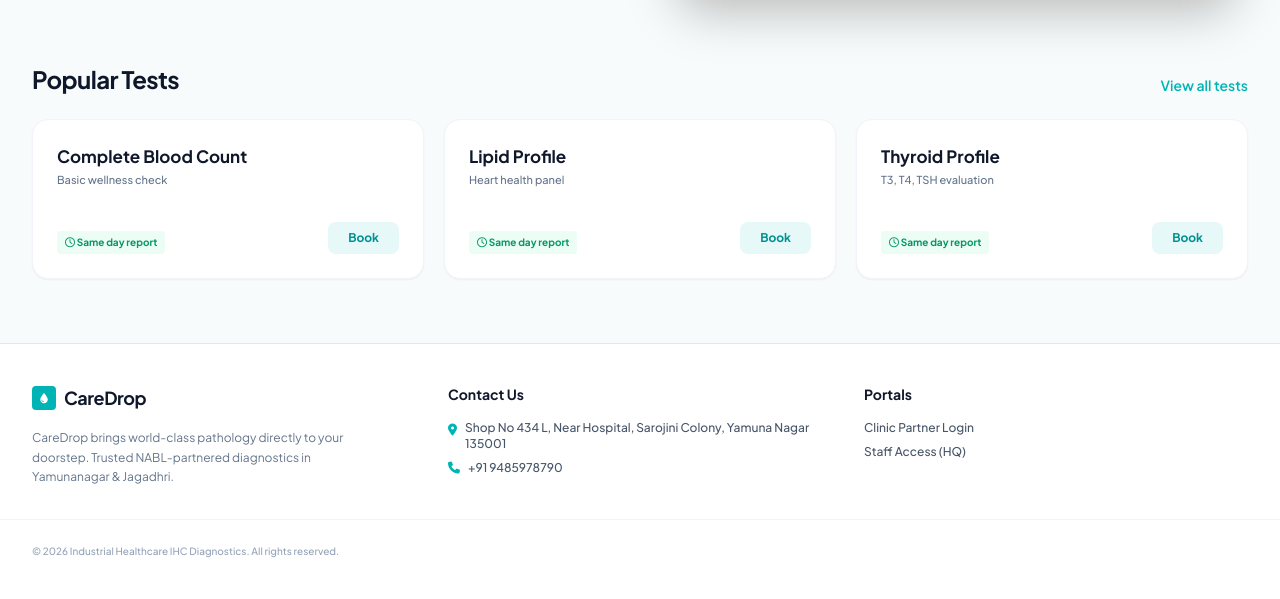
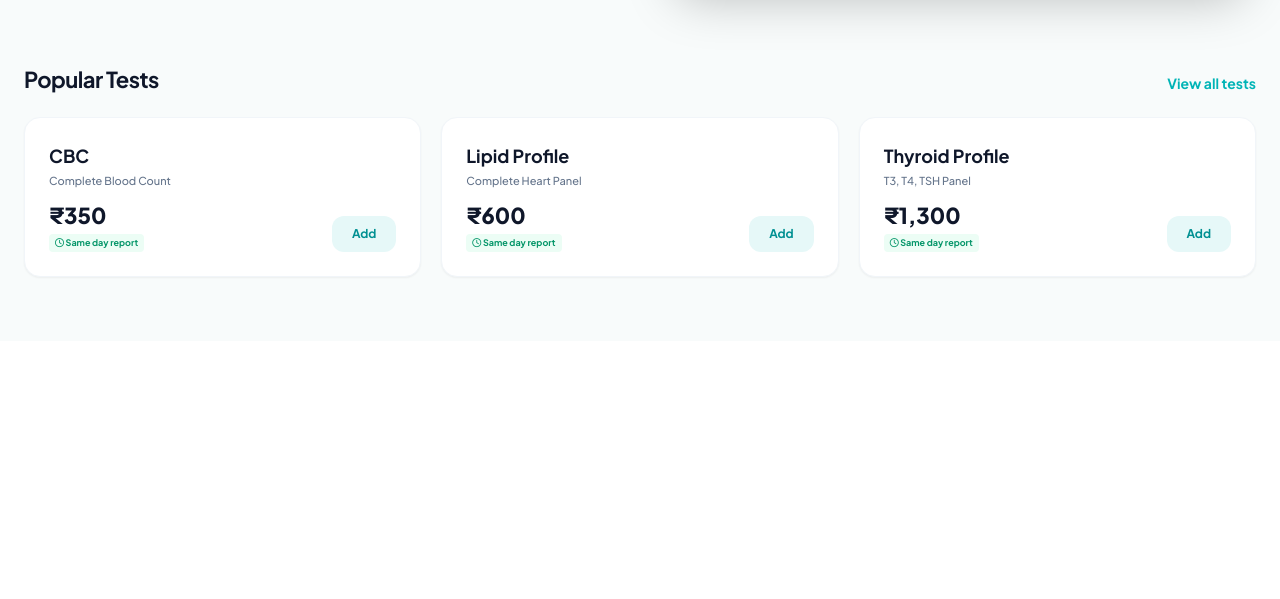
Before and after one commit to lab81617-del/caredrop-website, a Flask app: page / in a window 1280 px wide. Shown: the part 617-1216 px from the top of the page. After the commit the page ends 895 px from the top, so only its background shows below. Run offline with Flask 3, Linux system fonts and the light colour scheme; some libraries are stand-ins or nearby versions.

Commit message:
Update index.html

```diff
--- a/templates/index.html
+++ b/templates/index.html
@@ -12,166 +12,131 @@
             theme: {
                 extend: {
                     fontFamily: { sans: ['"Plus Jakarta Sans"', 'sans-serif'] },
-                    colors: { brand: { 50: '#E6F8F8', 100: '#CCF1F1', 500: '#00B4B6', 600: '#009092', 900: '#003637' } }
+                    colors: { brand: { 50: '#E6F8F8', 500: '#00B4B6', 600: '#009092', 900: '#003637' } }
                 }
             }
         }
     </script>
-    <style>
-        .hide-scrollbar::-webkit-scrollbar { display: none; }
-        .hide-scrollbar { -ms-overflow-style: none; scrollbar-width: none; }
-    </style>
 </head>
 <body class="bg-[#F8FBFB] text-slate-900 font-sans antialiased pb-20 md:pb-0 flex flex-col min-h-screen">
 
     <!-- Top Navigation -->
     <header class="bg-white sticky top-0 z-50 shadow-[0_2px_10px_rgba(0,0,0,0.03)] w-full">
-        <div class="max-w-7xl mx-auto px-4 md:px-8 h-[72px] flex items-center justify-between">
+        <div class="max-w-7xl mx-auto px-6 h-[72px] flex items-center justify-between">
             <a href="/" class="flex items-center gap-2">
-                <div class="w-8 h-8 rounded bg-brand-500 flex items-center justify-center text-white shadow-sm"><i class="fa-solid fa-droplet text-sm"></i></div>
-                <span class="text-2xl font-bold tracking-tight text-slate-900">CareDrop</span>
+                <div class="w-8 h-8 rounded bg-brand-500 flex items-center justify-center text-white"><i class="fa-solid fa-droplet text-sm"></i></div>
+                <span class="text-[22px] font-bold tracking-tight text-slate-900">CareDrop</span>
             </a>
 
             <div class="hidden md:flex items-center gap-8 font-semibold text-sm text-slate-600">
-                <a href="/tests" class="hover:text-brand-500 transition">Book Test</a>
-                <a href="https://wa.me/919485978790" target="_blank" class="hover:text-brand-500 transition">WhatsApp Us</a>
+                <a href="/tests" class="hover:text-brand-500 transition">Tests</a>
+                <a href="/tests" class="hover:text-brand-500 transition">Packages</a>
+                <a href="https://wa.me/919485978790" class="hover:text-brand-500 transition">Contact</a>
             </div>
 
-            <a href="/login" class="bg-brand-50 hover:bg-brand-100 text-brand-600 px-6 py-2 rounded-full font-bold transition text-sm border border-brand-200">
-                Patient Login
+            <a href="/login" class="bg-brand-500 hover:bg-brand-600 text-white px-6 py-2 rounded-full font-bold transition text-sm">
+                Login
             </a>
         </div>
     </header>
 
-    <!-- Hero Section -->
     <main class="flex-grow">
-        <section class="max-w-7xl mx-auto px-4 md:px-8 py-10 md:py-16 grid grid-cols-1 md:grid-cols-2 gap-12 items-center">
-
+        <!-- Hero Section -->
+        <section class="max-w-7xl mx-auto px-6 py-12 md:py-20 grid grid-cols-1 md:grid-cols-2 gap-12 items-center">
             <div class="space-y-8 z-10">
                 <div class="space-y-4">
-                    <span class="inline-block py-1 px-3 rounded-full bg-emerald-50 text-emerald-700 border border-emerald-200 text-[10px] font-black uppercase tracking-widest shadow-sm">
-                        <span class="w-2 h-2 rounded-full bg-emerald-500 inline-block mr-1 animate-pulse"></span> Serving Yamunanagar & Jagadhri
-                    </span>
-                    <h1 class="text-4xl md:text-6xl font-extrabold text-slate-900 leading-[1.15] tracking-tight">
+                    <h1 class="text-[40px] md:text-6xl font-extrabold text-slate-900 leading-[1.1] tracking-tight">
                         Diagnostics <br>made simpler.
                     </h1>
-                    <p class="text-lg md:text-xl font-medium text-slate-500">Book online. Collect at home. Know your health.</p>
+                    <p class="text-lg md:text-xl font-semibold text-slate-500">Book. Collect. Know.</p>
                 </div>
 
-                <!-- Search Bar routing to tests -->
-                <form action="/tests" method="GET" class="bg-white p-2 rounded-2xl shadow-[0_8px_30px_rgba(0,0,0,0.06)] flex items-center border border-slate-100 max-w-lg">
+                <form action="/tests" method="GET" class="bg-white p-2 rounded-[1rem] shadow-[0_8px_30px_rgba(0,0,0,0.06)] flex items-center border border-slate-100 max-w-[480px]">
                     <div class="pl-4 text-slate-400"><i class="fa-solid fa-magnifying-glass"></i></div>
-                    <input type="text" name="q" placeholder="Search tests or health concerns..." class="w-full pl-3 pr-4 py-3 bg-transparent outline-none text-slate-700 placeholder-slate-400 font-medium text-sm">
+                    <input type="text" name="q" placeholder="Search tests, packages..." class="w-full pl-3 pr-4 py-3 bg-transparent outline-none text-slate-700 font-medium text-sm">
                     <button type="submit" class="bg-brand-500 hover:bg-brand-600 text-white px-6 py-3 rounded-xl font-bold transition text-sm shadow-sm">Search</button>
                 </form>
 
-                <!-- Clickable Action Cards -->
-                <div class="grid grid-cols-2 md:grid-cols-3 gap-4 pt-2">
-                    <a href="/tests" class="flex items-center gap-3 bg-white p-3 rounded-xl border border-slate-100 shadow-sm hover:border-brand-500 transition group">
-                        <div class="w-10 h-10 bg-brand-50 text-brand-500 rounded-lg flex items-center justify-center text-lg group-hover:bg-brand-500 group-hover:text-white transition"><i class="fa-regular fa-calendar-check"></i></div>
+                <div class="grid grid-cols-2 gap-4 max-w-[480px]">
+                    <a href="/tests" class="flex items-center gap-3 bg-white p-3.5 rounded-2xl border border-slate-100 shadow-sm hover:border-brand-500 transition">
+                        <div class="w-11 h-11 bg-brand-50 text-brand-500 rounded-xl flex items-center justify-center text-lg"><i class="fa-regular fa-calendar-check"></i></div>
                         <div>
-                            <span class="block font-bold text-slate-900 text-xs md:text-sm">Book a Test</span>
-                            <span class="text-[9px] md:text-[10px] text-slate-500 font-medium">Quick booking</span>
+                            <span class="block font-bold text-slate-900 text-sm">Book a Test</span>
+                            <span class="text-[10px] text-slate-500 font-medium">Quick & easy booking</span>
                         </div>
                     </a>
-                    <a href="https://wa.me/919485978790" target="_blank" class="flex items-center gap-3 bg-white p-3 rounded-xl border border-slate-100 shadow-sm hover:border-emerald-500 transition group">
-                        <div class="w-10 h-10 bg-emerald-50 text-emerald-600 rounded-lg flex items-center justify-center text-lg group-hover:bg-emerald-500 group-hover:text-white transition"><i class="fa-brands fa-whatsapp"></i></div>
+                    <a href="https://wa.me/919485978790" class="flex items-center gap-3 bg-white p-3.5 rounded-2xl border border-slate-100 shadow-sm hover:border-emerald-500 transition">
+                        <div class="w-11 h-11 bg-emerald-50 text-emerald-600 rounded-xl flex items-center justify-center text-lg"><i class="fa-brands fa-whatsapp"></i></div>
                         <div>
-                            <span class="block font-bold text-slate-900 text-xs md:text-sm">Send Rx</span>
-                            <span class="text-[9px] md:text-[10px] text-slate-500 font-medium">Upload via chat</span>
+                            <span class="block font-bold text-slate-900 text-sm">Send Rx</span>
+                            <span class="text-[10px] text-slate-500 font-medium">Upload via chat</span>
                         </div>
                     </a>
                 </div>
             </div>
 
-            <div class="relative hidden md:block">
-                <img src="https://images.unsplash.com/photo-1579154204601-01588f351e67?auto=format&fit=crop&w=800&q=80" class="rounded-[2.5rem] shadow-2xl object-cover h-[480px] w-full border-8 border-white" alt="Lab Technician">
+            <div class="hidden md:block w-full">
+                <img src="https://images.unsplash.com/photo-1579154204601-01588f351e67?auto=format&fit=crop&w=800&q=80" class="rounded-[2rem] shadow-2xl object-cover h-[450px] w-full border-8 border-white" alt="Lab Technician">
             </div>
         </section>
 
-        <!-- Static Popular Tests (Routes to catalog) -->
-        <section class="max-w-7xl mx-auto px-4 md:px-8 pb-16">
+        <!-- Popular Tests -->
+        <section class="max-w-7xl mx-auto px-6 pb-16">
             <div class="flex justify-between items-end mb-6">
-                <h2 class="text-xl md:text-2xl font-bold text-slate-900 tracking-tight">Popular Tests</h2>
-                <a href="/tests" class="text-brand-500 font-semibold hover:underline text-sm">View all tests</a>
+                <h2 class="text-xl md:text-[22px] font-bold text-slate-900 tracking-tight">Popular Tests</h2>
+                <a href="/tests" class="text-brand-500 font-bold hover:underline text-xs md:text-sm">View all tests</a>
             </div>
 
-            <div class="grid grid-cols-1 sm:grid-cols-2 md:grid-cols-3 gap-5">
-                <div class="bg-white p-6 rounded-2xl border border-slate-100 shadow-sm hover:shadow-md transition flex flex-col justify-between h-[160px]">
+            <div class="grid grid-cols-1 md:grid-cols-3 gap-5">
+                <div class="bg-white p-6 rounded-2xl border border-slate-100 shadow-sm flex flex-col justify-between h-[160px]">
                     <div>
-                        <h3 class="font-bold text-[17px] text-slate-900 mb-0.5">Complete Blood Count</h3>
-                        <p class="text-[11px] text-slate-500 font-medium">Basic wellness check</p>
+                        <h3 class="font-bold text-[18px] text-slate-900 mb-1">CBC</h3>
+                        <p class="text-[11px] text-slate-500 font-medium">Complete Blood Count</p>
                     </div>
                     <div class="flex justify-between items-end">
-                        <span class="text-[10px] text-emerald-600 font-bold bg-emerald-50 px-2 py-1 rounded"><i class="fa-regular fa-clock"></i> Same day report</span>
-                        <a href="/tests?q=cbc" class="bg-brand-50 text-brand-600 hover:bg-brand-500 hover:text-white px-5 py-2 rounded-lg font-bold transition text-xs">Book</a>
+                        <div>
+                            <span class="block text-[22px] font-extrabold text-slate-900 leading-none">₹350</span>
+                            <span class="text-[9px] text-emerald-600 font-bold bg-emerald-50 px-1.5 py-0.5 rounded mt-2 inline-block"><i class="fa-regular fa-clock"></i> Same day report</span>
+                        </div>
+                        <a href="/tests?q=cbc" class="bg-brand-50 text-brand-600 font-bold px-5 py-2.5 rounded-xl transition text-xs">Add</a>
                     </div>
                 </div>
-                <div class="bg-white p-6 rounded-2xl border border-slate-100 shadow-sm hover:shadow-md transition flex flex-col justify-between h-[160px]">
+                <div class="bg-white p-6 rounded-2xl border border-slate-100 shadow-sm flex flex-col justify-between h-[160px]">
                     <div>
-                        <h3 class="font-bold text-[17px] text-slate-900 mb-0.5">Lipid Profile</h3>
-                        <p class="text-[11px] text-slate-500 font-medium">Heart health panel</p>
+                        <h3 class="font-bold text-[18px] text-slate-900 mb-1">Lipid Profile</h3>
+                        <p class="text-[11px] text-slate-500 font-medium">Complete Heart Panel</p>
                     </div>
                     <div class="flex justify-between items-end">
-                        <span class="text-[10px] text-emerald-600 font-bold bg-emerald-50 px-2 py-1 rounded"><i class="fa-regular fa-clock"></i> Same day report</span>
-                        <a href="/tests?q=lipid" class="bg-brand-50 text-brand-600 hover:bg-brand-500 hover:text-white px-5 py-2 rounded-lg font-bold transition text-xs">Book</a>
+                        <div>
+                            <span class="block text-[22px] font-extrabold text-slate-900 leading-none">₹600</span>
+                            <span class="text-[9px] text-emerald-600 font-bold bg-emerald-50 px-1.5 py-0.5 rounded mt-2 inline-block"><i class="fa-regular fa-clock"></i> Same day report</span>
+                        </div>
+                        <a href="/tests?q=lipid" class="bg-brand-50 text-brand-600 font-bold px-5 py-2.5 rounded-xl transition text-xs">Add</a>
                     </div>
                 </div>
-                <div class="bg-white p-6 rounded-2xl border border-slate-100 shadow-sm hover:shadow-md transition flex flex-col justify-between h-[160px]">
+                <div class="bg-white p-6 rounded-2xl border border-slate-100 shadow-sm flex flex-col justify-between h-[160px]">
                     <div>
-                        <h3 class="font-bold text-[17px] text-slate-900 mb-0.5">Thyroid Profile</h3>
-                        <p class="text-[11px] text-slate-500 font-medium">T3, T4, TSH evaluation</p>
+                        <h3 class="font-bold text-[18px] text-slate-900 mb-1">Thyroid Profile</h3>
+                        <p class="text-[11px] text-slate-500 font-medium">T3, T4, TSH Panel</p>
                     </div>
                     <div class="flex justify-between items-end">
-                        <span class="text-[10px] text-emerald-600 font-bold bg-emerald-50 px-2 py-1 rounded"><i class="fa-regular fa-clock"></i> Same day report</span>
-                        <a href="/tests?q=thyroid" class="bg-brand-50 text-brand-600 hover:bg-brand-500 hover:text-white px-5 py-2 rounded-lg font-bold transition text-xs">Book</a>
+                        <div>
+                            <span class="block text-[22px] font-extrabold text-slate-900 leading-none">₹1,300</span>
+                            <span class="text-[9px] text-emerald-600 font-bold bg-emerald-50 px-1.5 py-0.5 rounded mt-2 inline-block"><i class="fa-regular fa-clock"></i> Same day report</span>
+                        </div>
+                        <a href="/tests?q=thyroid" class="bg-brand-50 text-brand-600 font-bold px-5 py-2.5 rounded-xl transition text-xs">Add</a>
                     </div>
                 </div>
             </div>
         </section>
     </main>
 
-    <!-- Trust Footer -->
-    <footer class="bg-white border-t border-slate-200 pt-10 pb-24 md:pb-10 mt-auto">
-        <div class="max-w-7xl mx-auto px-4 md:px-8 grid grid-cols-1 md:grid-cols-3 gap-8">
-            <div>
-                <a href="/" class="flex items-center gap-2 mb-4">
-                    <div class="w-6 h-6 rounded bg-brand-500 flex items-center justify-center text-white"><i class="fa-solid fa-droplet text-[10px]"></i></div>
-                    <span class="text-lg font-bold tracking-tight text-slate-900">CareDrop</span>
-                </a>
-                <p class="text-xs text-slate-500 leading-relaxed max-w-xs">CareDrop brings world-class pathology directly to your doorstep. Trusted NABL-partnered diagnostics in Yamunanagar & Jagadhri.</p>
-            </div>
-            <div>
-                <h4 class="font-bold text-slate-900 mb-4 text-sm">Contact Us</h4>
-                <ul class="space-y-2 text-xs text-slate-600 font-medium">
-                    <li class="flex items-start gap-2"><i class="fa-solid fa-location-dot mt-1 text-brand-500"></i> Shop No 434 L, Near Hospital, Sarojini Colony, Yamuna Nagar 135001</li>
-                    <li class="flex items-center gap-2"><i class="fa-solid fa-phone text-brand-500"></i> +91 9485978790</li>
-                </ul>
-            </div>
-            <div>
-                <h4 class="font-bold text-slate-900 mb-4 text-sm">Portals</h4>
-                <ul class="space-y-2 text-xs text-slate-600 font-medium">
-                    <li><a href="/partner/login" class="hover:text-brand-500">Clinic Partner Login</a></li>
-                    <li><a href="/hq/login" class="hover:text-brand-500">Staff Access (HQ)</a></li>
-                </ul>
-            </div>
-        </div>
-        <div class="max-w-7xl mx-auto px-4 md:px-8 mt-8 pt-6 border-t border-slate-100 text-[10px] text-slate-400 font-medium flex justify-between items-center">
-            <span>&copy; 2026 Industrial Healthcare IHC Diagnostics. All rights reserved.</span>
-        </div>
-    </footer>
-
-    <!-- Mobile App-like Bottom Nav -->
+    <!-- Mobile Nav -->
     <div class="md:hidden fixed bottom-0 left-0 right-0 bg-white border-t border-slate-100 flex justify-around items-center h-[68px] z-50 px-2 pb-[env(safe-area-inset-bottom)] shadow-[0_-4px_20px_rgba(0,0,0,0.04)]">
-        <a href="/" class="flex flex-col items-center gap-1 text-brand-500">
-            <i class="fa-solid fa-house text-[18px]"></i><span class="text-[10px] font-bold">Home</span>
-        </a>
-        <a href="/tests" class="flex flex-col items-center gap-1 text-slate-400 hover:text-slate-900 transition">
-            <i class="fa-solid fa-magnifying-glass text-[18px]"></i><span class="text-[10px] font-bold">Search</span>
-        </a>
-        <a href="/login" class="flex flex-col items-center gap-1 text-slate-400 hover:text-slate-900 transition">
-            <i class="fa-regular fa-user text-[18px]"></i><span class="text-[10px] font-bold">User</span>
-        </a>
+        <a href="/" class="flex flex-col items-center gap-1 text-brand-500"><i class="fa-solid fa-house text-[18px]"></i><span class="text-[10px] font-bold">Home</span></a>
+        <a href="/tests" class="flex flex-col items-center gap-1 text-slate-400"><i class="fa-solid fa-magnifying-glass text-[18px]"></i><span class="text-[10px] font-bold">Search</span></a>
+        <a href="/checkout" class="flex flex-col items-center gap-1 text-slate-400"><i class="fa-solid fa-cart-shopping text-[18px]"></i><span class="text-[10px] font-bold">Cart</span></a>
+        <a href="/login" class="flex flex-col items-center gap-1 text-slate-400"><i class="fa-regular fa-user text-[18px]"></i><span class="text-[10px] font-bold">User</span></a>
     </div>
 
 </body>
```
